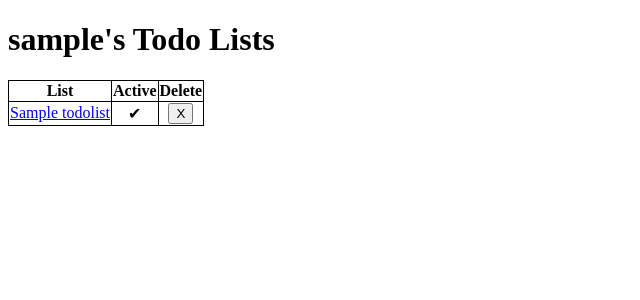
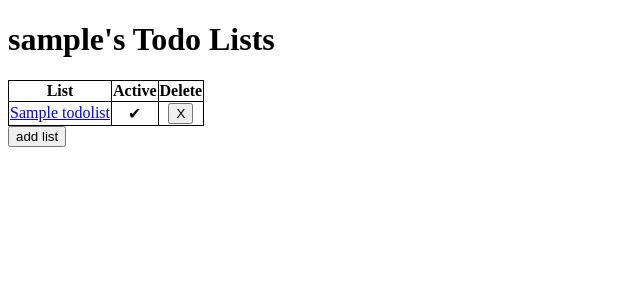
Before and after one commit to rsouthwi/what-todo-django, a Django app: page /todo/lists/ in a window 1280 px wide. Shown: the top 300 px of the page, without its empty margins (0-640 px from the left). Run offline with Django 4.2, Linux system fonts and the light colour scheme; a user stored in the database is signed in; tables that the repository leaves empty hold one stand-in row (values such as "Sample post").

Commit message:
a button to add new lists

```diff
--- a/todo/templates/todo/list.html
+++ b/todo/templates/todo/list.html
@@ -6,10 +6,14 @@
           border-collapse: collapse;
           text-align: center;
         }
+        .container {
+            display:inline-block
+        }
     </style>
 {% endblock css %}
 {% block content %}
   <h1>{{ request.user }}'s Todo Lists</h1>
+    <div class="container">
       {% if todo_lists %}
       <table>
         <tr>
@@ -29,4 +33,8 @@
       {% else %}
         <p>You have no todo lists.</p>
       {% endif %}
+    <div>
+        <button>add list</button>
+    </div>
+    </div>
 {% endblock %}
```
Lines whose indentation alone changed are shown as unchanged.
